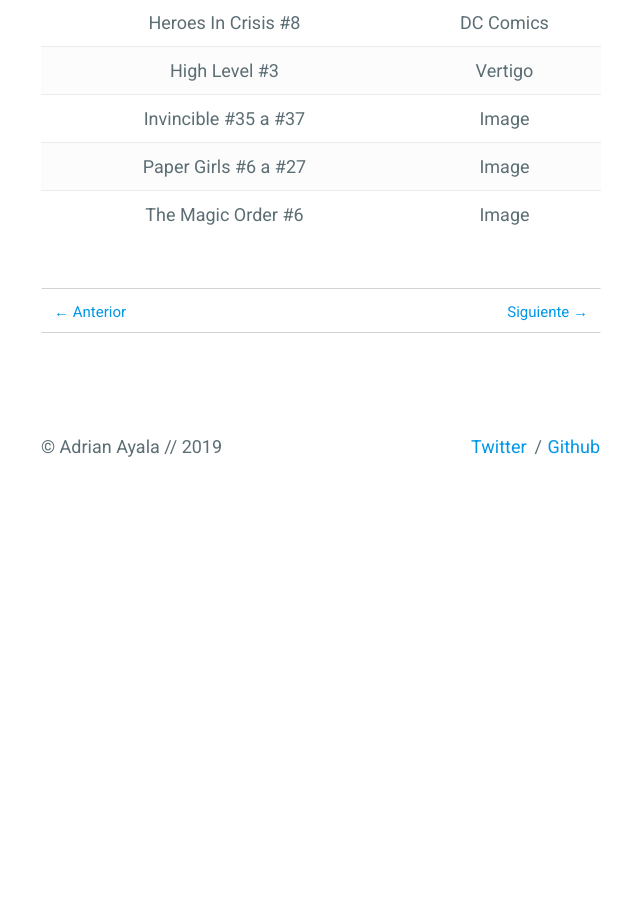
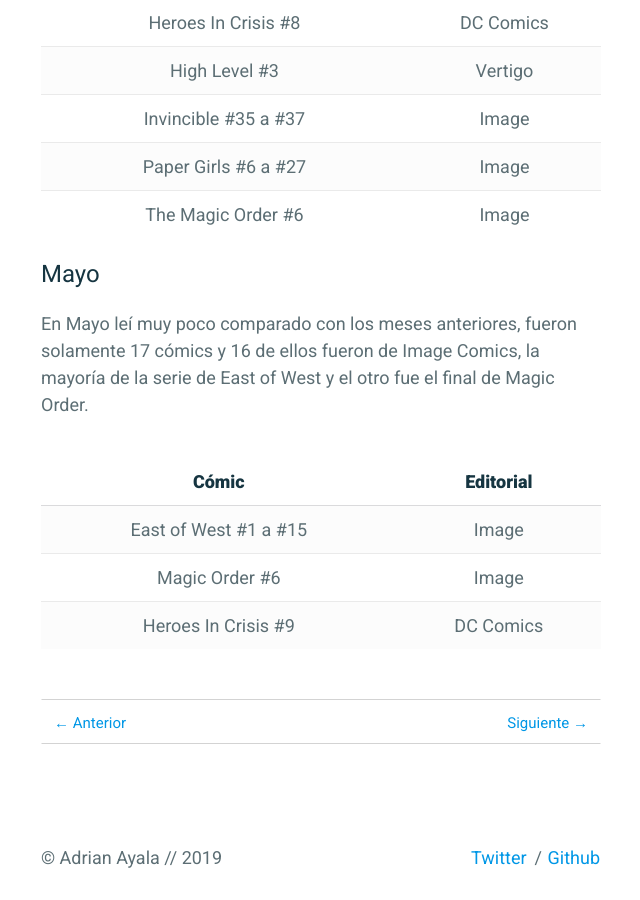
Before and after one commit to adrrian17/adrrian17.github.io, a Jekyll site: the page built from _posts/2019-02-01-entre-vinetas-2019.markdown, in a window 1280 px wide and 900 px high, scrolled down 3259 px. Shown: the whole window, without its empty margins (319-959 px from the left). Built offline with Jekyll 4.4.1, drawn with Linux system fonts in a browser that asks for light colours; before the commit the page ends 3819 px from its top, so only the background shows below that.

Commit message:
Update 2019-02-01-entre-vinetas-2019.markdown

```diff
--- a/_posts/2019-02-01-entre-vinetas-2019.markdown
+++ b/_posts/2019-02-01-entre-vinetas-2019.markdown
@@ -75,3 +75,13 @@
 Invincible #35 a #37|Image
 Paper Girls #6 a #27|Image
 The Magic Order #6|Image
+
+## Mayo
+
+En Mayo leí muy poco comparado con los meses anteriores, fueron solamente 17 cómics y 16 de ellos fueron de Image Comics, la mayoría de la serie de East of West y el otro fue el final de Magic Order.
+
+**Cómic**|**Editorial**
+:-----:|:-----:
+East of West #1 a #15|Image
+Magic Order #6|Image
+Heroes In Crisis #9|DC Comics
```
